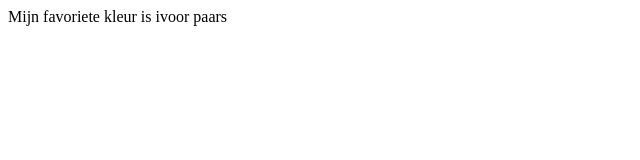
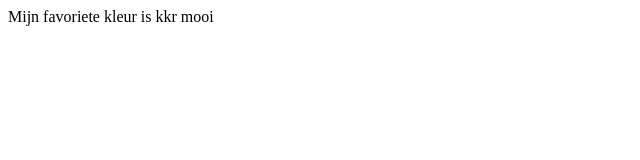
Before and after one commit to jjaakkkoobb/134234-jakob-schneiders-h4, a plain HTML site: page index.html in a window 1280 px wide. Shown: the full height of the page, 0-640 px from the left. Drawn offline with Linux system fonts and the light colour scheme.

Commit message:
Update index.html

```diff
--- a/index.html
+++ b/index.html
@@ -9,7 +9,7 @@
 </head>
 
 <body>
-  Mijn favoriete kleur is ivoor paars
+  Mijn favoriete kleur is kkr mooi
 </body>
 
 </html>
```
